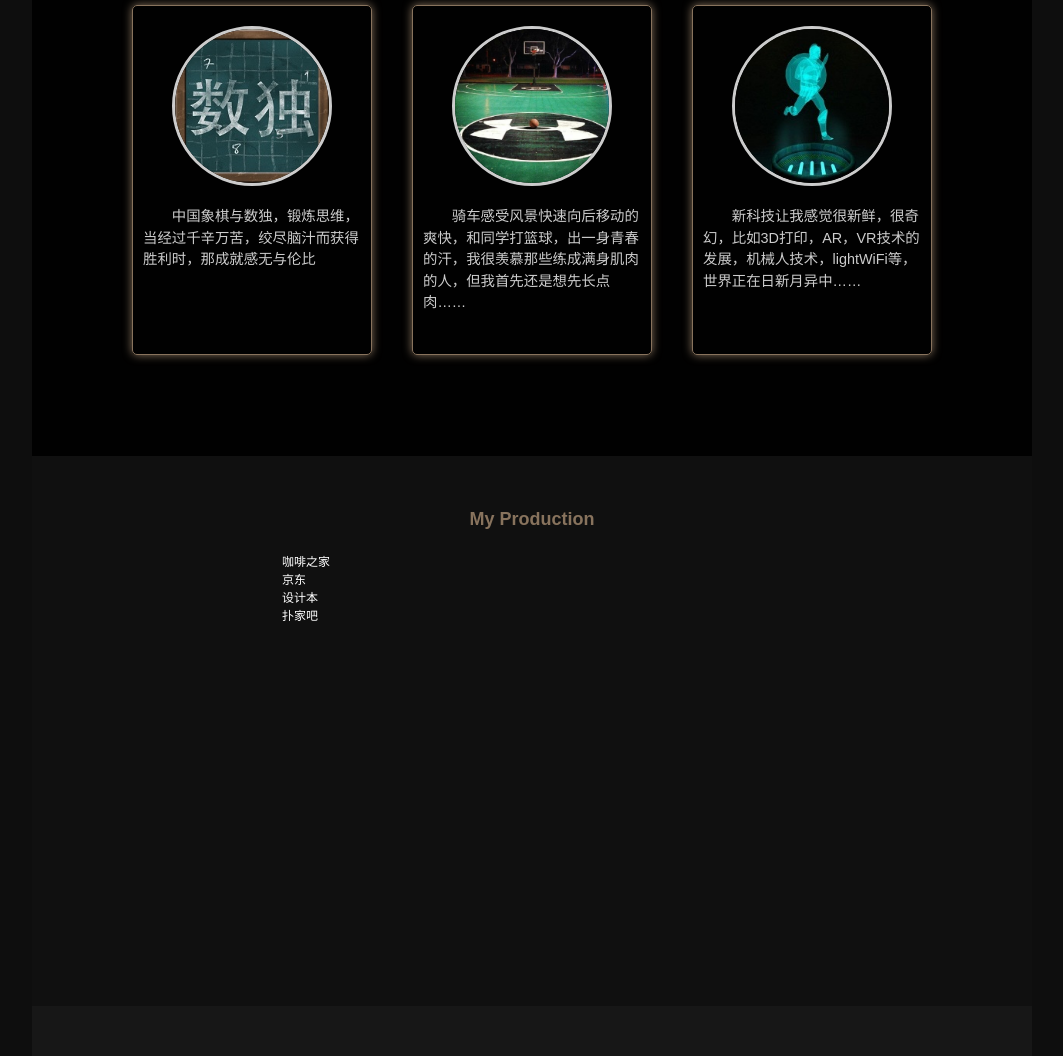
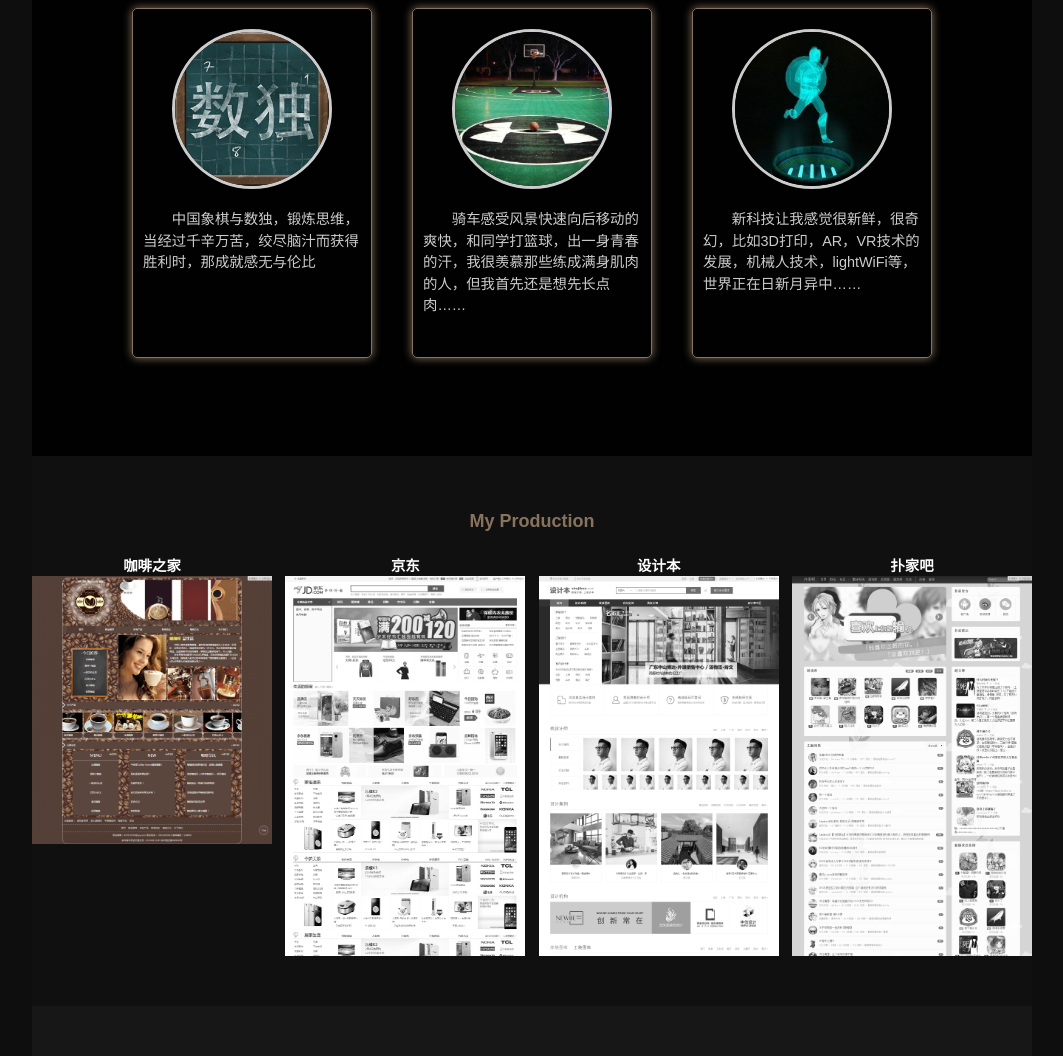
Before and after one commit to PengCB/pengcb.github.io, a plain HTML site: page index.html in a window 1280 px wide. Shown: the part 1744-2800 px from the top of the page, without its empty margins (108-1171 px from the left). Drawn offline with Linux system fonts and the light colour scheme.

Commit message:
index page prod

```diff
--- a/css/index.css
+++ b/css/index.css
@@ -67,14 +67,10 @@
 .box6{
   padding-top:50px;
 }
-
-.box2 .box-title,
-.box3 .box-title,
-.box4 .box-title,
-.box5 .box-title,
-.box6 .box-title {
+.box-title {
   margin-bottom: 20px;
   text-align: center;
+  line-height: 30px;
 }
 
 
@@ -496,10 +492,44 @@
 
 
 /* box5 */
-.my-prod{
-  margin-left: 25%;
+.my-prod {
+  font-size: 0;
+  text-align: justify;
 }
-
+.my-prod:after {
+  content: '';
+  display: inline-block;
+  width: 100%;
+}
+.my-prod li{
+  display: inline-block;
+  vertical-align: top;
+  width: 24%;
+  height:400px;
+  font-size: 1rem;
+  text-align: center;
+  overflow: hidden;
+}
+.my-prod li h3 {
+  font-size: 1.2em;
+  line-height: 20px;
+}
+.my-prod li div {
+  overflow: hidden;
+}
+.my-prod li img {
+  width: 100%;
+  -webkit-filter: grayscale(100%);
+  -moz-filter: grayscale(100%);
+  -ms-filter: grayscale(100%);
+  -o-filter: grayscale(100%);
+  filter: grayscale(100%);
+  filter: gray;
+}
+.my-prod li.active img,
+.my-prod li:hover img{
+  filter: none;
+}
 
 
 
--- a/index.html
+++ b/index.html
@@ -181,13 +181,13 @@
 
 
 	<!-- box 5 -->
-	<div class="box box5 bgc2">
+	<div class="box box5 bgc2 f5">
 		<h2 class="box-title f2">My Production</h2>
 		<ul class="my-prod">
-			<li><a href="http://www.pengcb.cn/coffee" target="_blank"><span>咖啡之家</span></a></li>
-			<li><a href="http://www.pengcb.cn/jd" target="_blank"><span>京东</span></a></li>
-			<li><a href="http://www.pengcb.cn/sjb" target="_blank"><span>设计本</span></a></li>
-			<li><a href="http://www.pengcb.cn/pjb" target="_blank"><span>扑家吧</span></a></li>
+			<li class="active"><a href="http://www.pengcb.cn/coffee" target="_blank"><h3>咖啡之家</h3><div><img src="img/coffee.png" alt=""></div></a></li>
+			<li><a href="http://www.pengcb.cn/jd" target="_blank"><h3>京东</h3><div><img src="img/jd.png" alt=""></div></a></li>
+			<li><a href="http://www.pengcb.cn/sjb" target="_blank"><h3>设计本</h3><div><img src="img/sjb.png" alt=""></div></a></li>
+			<li><a href="http://www.pengcb.cn/pjb" target="_blank"><h3>扑家吧</h3><div><img src="img/pjb.png" alt=""></div></a></li>
 		</ul>
 	</div>
 
@@ -197,7 +197,7 @@
 
 
 	<!-- box6 -->
-	<div class="box box6 bgc3">
+	<div class="box box6 bgc3 f5">
 
 		<h2 class="box-title f2">About 	Me</h2>
 		<ul class="about-me">
--- a/js/index.js
+++ b/js/index.js
@@ -75,4 +75,29 @@
     .on('mouseleave', function() {$(this).find('.over-img').fadeOut(500);});
 
 
+  /** box5 **/
+  $('.my-prod li')
+    .hover(
+      function(){
+        var $li = $(this);
+        var $img = $li.find('img');
+
+        var li_h = parseInt($li.css('height'));
+        var img_h = parseInt($img.css('height'));
+        var minus = -(img_h-li_h+20);
+
+        if(minus<0) {
+          $img.stop().animate({'margin-top': minus}, 1000);
+        }
+      },
+      function(){
+        var $li = $(this);
+        var $img = $li.find('img');
+        $img.stop().animate({'margin-top': 0}, 1000);
+      }
+    )
+    .on('mouseenter', function() {
+      $(this).addClass('active').siblings('.active').removeClass('active');
+    });
+
 })();
```
Also changed, not shown: img/coffee.png (added), img/jd.png (added), img/pjb.png (added), img/sjb.png (added).
